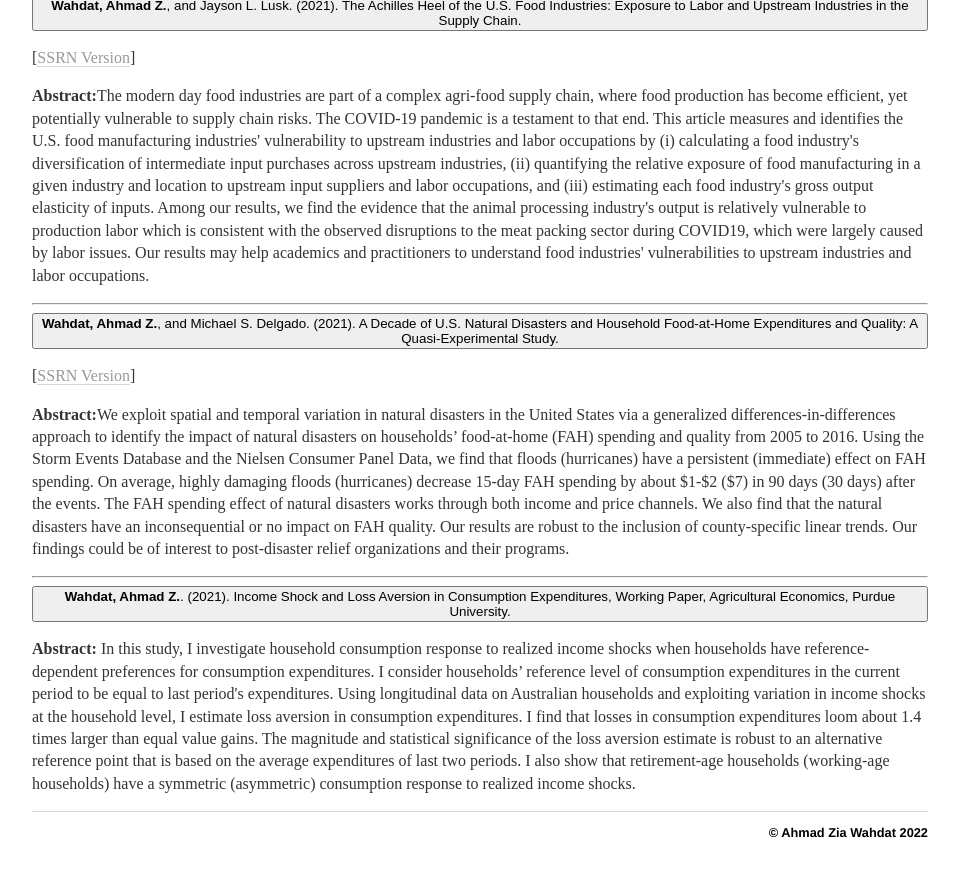
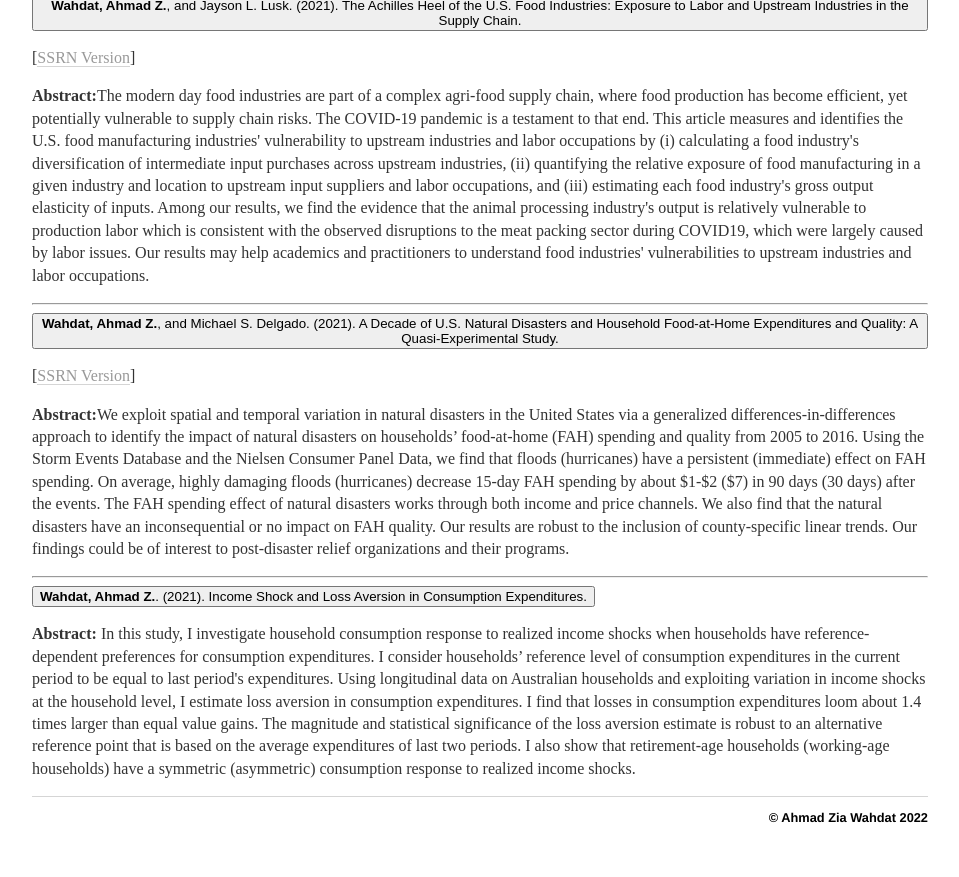
Before and after one commit to awahdat/webpage, a Jekyll site: the page built from research/index.html, in a window 1280 px wide and 900 px high, scrolled down 1241 px. Shown: the top 877 px of the window, without its empty margins (160-1119 px from the left). Built offline with Jekyll 4.4.1, drawn with Linux system fonts in a browser that asks for light colours.

Commit message:
Update index.html

```diff
--- a/research/index.html
+++ b/research/index.html
@@ -106,8 +106,7 @@ The Achilles Heel of the U.S. Food Industries: Exposure to Labor and Upstream In
 		Our findings could be of interest to post-disaster relief organizations and their programs.</p>
 
 			<hr />
-	<button class="accordion"><strong>Wahdat, Ahmad Z.</strong>. (2021). Income Shock and Loss Aversion in Consumption Expenditures,
-	     Working Paper, Agricultural Economics, Purdue University.</button>
+	<button class="accordion"><strong>Wahdat, Ahmad Z.</strong>. (2021). Income Shock and Loss Aversion in Consumption Expenditures.</button>
 
       <p><strong>Abstract:</strong> In this study, I investigate  household consumption response to realized income shocks when
        households have reference-dependent preferences for consumption expenditures.
```
